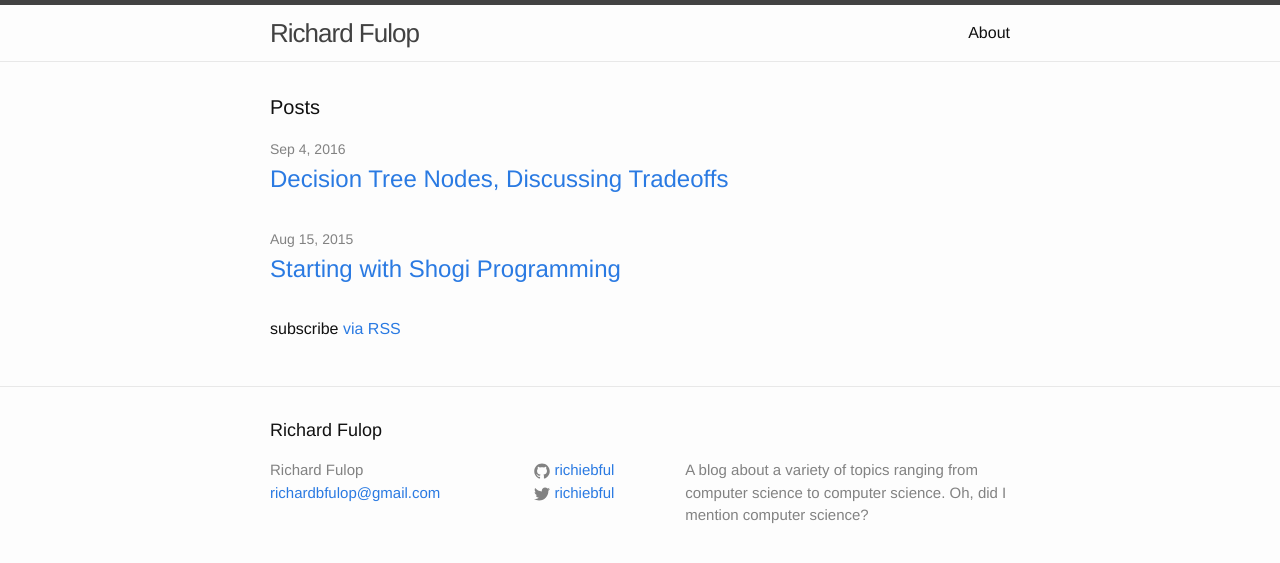
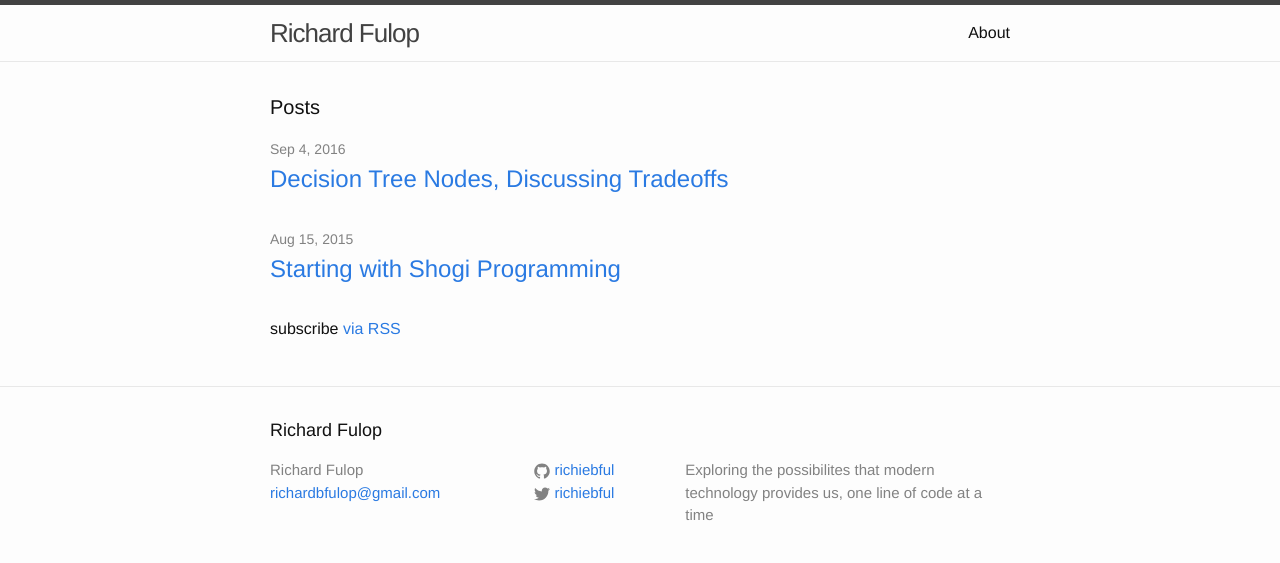
Before and after one commit to richiebful/richiebful.github.io, a Jekyll site: the page built from index.html, in a window 1280 px wide. Shown: the top 563 px of the page. Built offline with Jekyll 4.4.1, drawn with Linux system fonts in a browser that asks for light colours.

Commit message:
Changes template details

```diff
--- a/_config.yml
+++ b/_config.yml
@@ -2,9 +2,9 @@
 title: Richard Fulop
 email: richardbfulop@gmail.com
 description: > #
-  A blog about a variety of topics ranging from computer science to computer science. Oh, did I mention computer science?
+  Exploring the possibilites that modern technology provides us, one line of code at a time
 baseurl: ""
-url: "http://richiebful.github.io" # the base hostname & protocol for your site
+url: "http://richardfulop.me" # the base hostname & protocol for your site
 twitter_username: richiebful
 github_username:  richiebful
 
```
